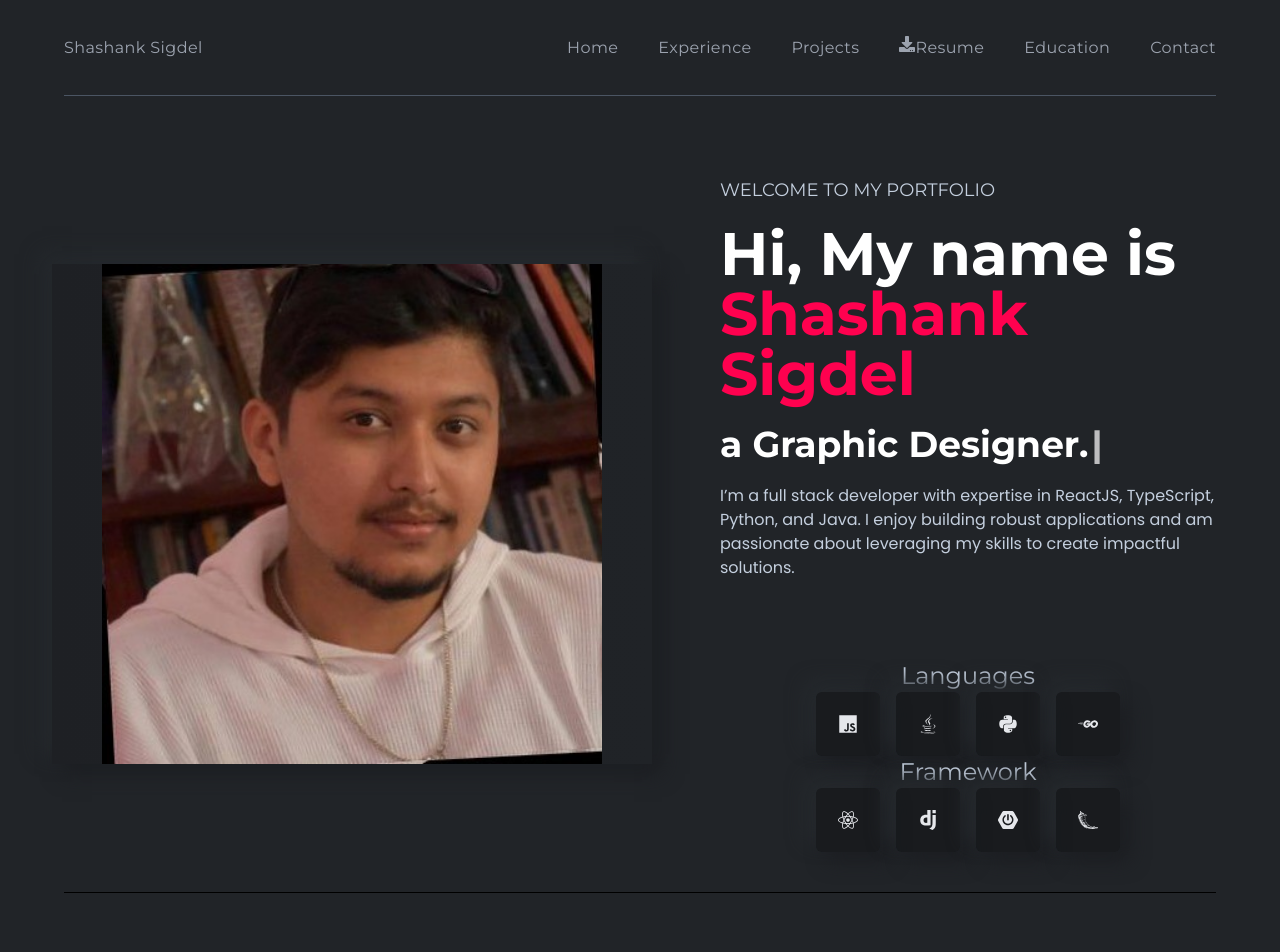
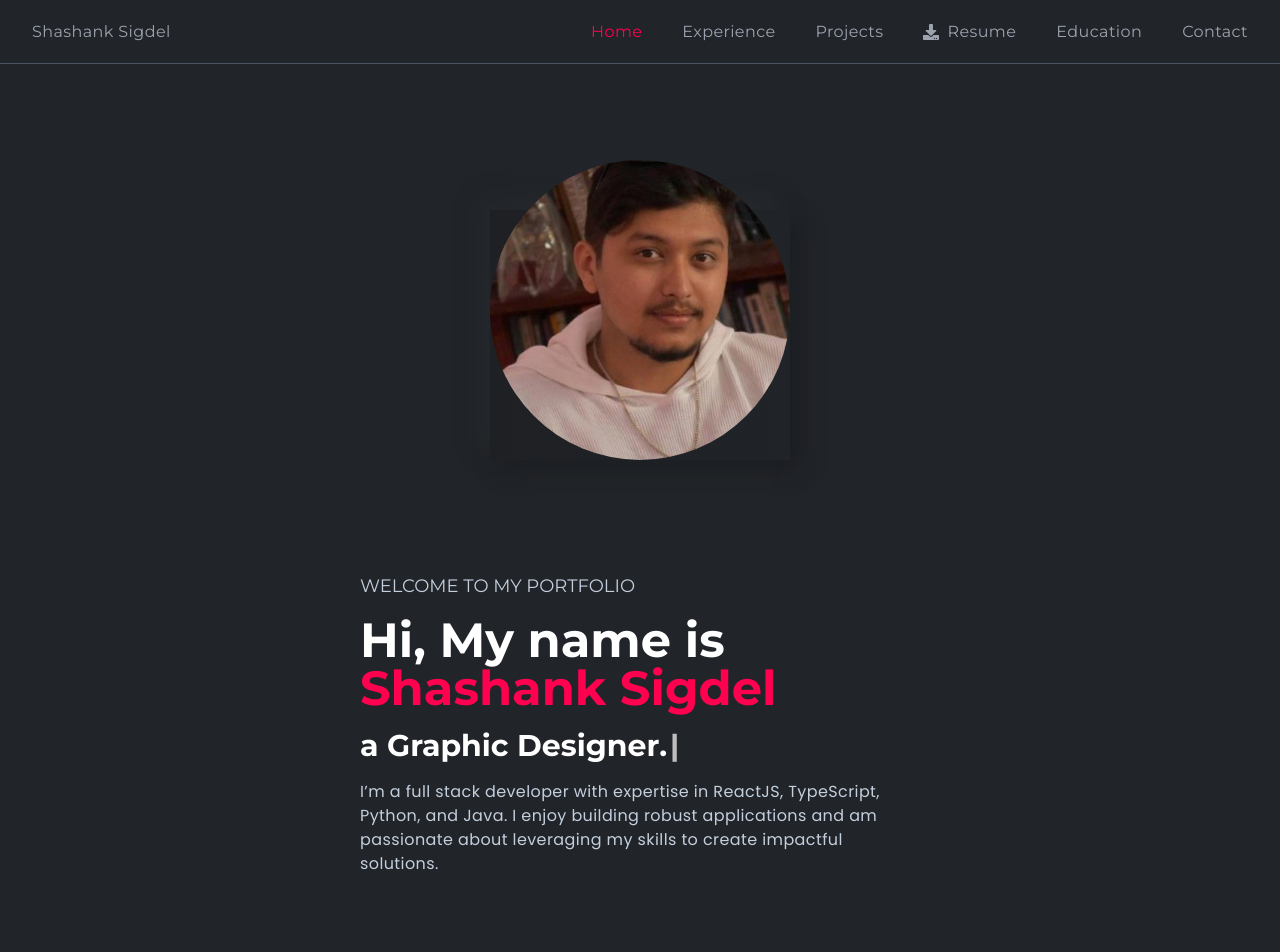
Before and after one commit to shasigdel/portfolio-website, a React (Create React App) app: page / in a window 1280 px wide. Shown: the top 952 px of the page. Built offline with nearby package versions, Linux system fonts and the light colour scheme.

Commit message:
Changes for smaller screen

```diff
--- a/src/App.js
+++ b/src/App.js
@@ -8,8 +8,8 @@ import Education from "./components/education/Education";
 
 function App() {
   return (
-    <div className="w-full h-auto bg-bodyColor text-lightText">
-      <div className="max-w-screen-2xl mx-auto px-16">
+    <div className="w-full h-auto bg-bodyColor text-lightText overflow-x-hidden">
+      <div className="max-w-screen-2xl mx-auto px-4 sm:px-8">
         <Navbar />
         <Home />
         <Experience />
@@ -18,7 +18,7 @@ function App() {
         <Contact />
       </div>
     </div>
-  )
+  );
 }
 
 export default App;
--- a/src/components/education/EducationCard.js
+++ b/src/components/education/EducationCard.js
@@ -2,7 +2,7 @@ import React from 'react'
 
 const EducationCard = ({school,discipline,graduation,degree}) => {
   return (
-    <div className='font-bodyFont'>
+    <div className='font-bodyFont px-16'>
       <ol className="relative border-s border-gray-200 dark:border-gray-700">
     <li className="mb-10 ms-4">
         <div className="absolute w-3 h-3 bg-gray-200 rounded-full mt-1.5 -start-1.5 border border-white dark:border-gray-900 dark:bg-gray-700"></div>
--- a/src/components/home/BannerIcons.js
+++ b/src/components/home/BannerIcons.js
@@ -1,44 +1,45 @@
 import React from 'react';
 import { FaJava, FaJs, FaPython, FaReact } from 'react-icons/fa';
-import {SiGo, SiDjango, SiFlask, SiSpringboot} from 'react-icons/si';
+import { SiGo, SiDjango, SiFlask, SiSpringboot } from 'react-icons/si';
 
 const BannerIcons = () => {
   return (
-    <div>
-      <div className="text-center justify-between">
-        <div>
-          <h1 className='text-center text-2xl'>Languages</h1>
-            <div className="flex flex-wrap items-center justify-center gap-4">
-              <span className="bannerIcon">
+    <div className="flex flex-col items-center gap-10 mt-10">
+      {/* Languages Section */}
+      <div className="text-center w-full">
+        <h1 className="text-2xl font-semibold mb-4">Languages</h1>
+        <div className="flex flex-wrap items-center justify-center gap-4 sm:gap-6">
+          <span className="bannerIcon text-3xl sm:text-5xl">
             <FaJs />
           </span>
-              <span className="bannerIcon">
+          <span className="bannerIcon text-3xl sm:text-5xl">
             <FaJava />
           </span>
-              <span className="bannerIcon">
+          <span className="bannerIcon text-3xl sm:text-5xl">
             <FaPython />
           </span>
-              <span className="bannerIcon">
+          <span className="bannerIcon text-3xl sm:text-5xl">
             <SiGo />
           </span>
         </div>
       </div>
-        <div>
-              <h1 className='text-center text-2xl'>Framework</h1>
-           <div className="flex flex-wrap items-center justify-center gap-4">
-             <span className="bannerIcon">
+
+      {/* Frameworks Section */}
+      <div className="text-center w-full">
+        <h1 className="text-2xl font-semibold mb-4">Frameworks</h1>
+        <div className="flex flex-wrap items-center justify-center gap-4 sm:gap-6">
+          <span className="bannerIcon text-3xl sm:text-5xl">
             <FaReact />
           </span>
-             <span className="bannerIcon">
+          <span className="bannerIcon text-3xl sm:text-5xl">
             <SiDjango />
           </span>
-             <span className="bannerIcon">
+          <span className="bannerIcon text-3xl sm:text-5xl">
             <SiSpringboot />
           </span>
-             <span className="bannerIcon">
+          <span className="bannerIcon text-3xl sm:text-5xl">
             <SiFlask />
           </span>
-           </div>
         </div>
       </div>
     </div>
--- a/src/components/home/Home.js
+++ b/src/components/home/Home.js
@@ -1,18 +1,23 @@
-import React from 'react'
-
-
-import RightBanner from './RightBanner'
-import LeftBanner from './LeftBanner'
+import React from 'react';
+import RightBanner from './RightBanner';
+import LeftBanner from './LeftBanner';
 
 const Home = () => {
-
-
   return (
-    <section id="home"className='w-full pb-10 pt-20 flex items-center font-titleFont border-b-[1px] border-b-black'>
-      <LeftBanner />
-      <RightBanner />
+    <section
+      id="home"
+      className="w-full pb-10 pt-20 flex flex-col items-center font-titleFont border-b-[1px] border-b-black gap-20"
+    >
+      {/* Left Banner with Margin */}
+      <div className="w-full flex justify-center items-center m-4 mt-20">
+        <LeftBanner />
+      </div>
+      {/* Right Banner with Margin */}
+      <div className="w-full flex justify-center items-center m-4"> {/* Added margin */}
+        <RightBanner />
+      </div>
     </section>
-  )
+  );
 }
 
-export default Home
+export default Home;
--- a/src/components/home/LeftBanner.js
+++ b/src/components/home/LeftBanner.js
@@ -1,17 +1,18 @@
-import React from 'react'
-import {contactImage} from '../../assets/index'
+import React from 'react';
+import { contactImage } from '../../assets/index';
 
 const LeftBanner = () => {
   return (
-    <div className='w-1/2 flex justify-center items-center relative'>
+    <div className="w-full sm:w-1/2 flex justify-center items-center relative">
       <img
-        className='w-[500px] h-[500px] z-10'
-      src={contactImage} alt='bannerImg'/>
-      <div className='absolute bottom-0 w-[600px] h-[500px] bg-gradient-to-r from-[#1e2024] to-[#202327] shadow-shadowOne flex justify-center items-center'>
-
+        className="w-[200px] sm:w-[250px] md:w-[300px] h-auto object-cover rounded-full z-10"
+        src={contactImage}
+        alt="bannerImg"
+      />
+      <div className="absolute bottom-0 w-full sm:w-[250px] md:w-[300px] h-[200px] md:h-[250px] bg-gradient-to-r from-[#1e2024] to-[#202327] shadow-shadowOne flex justify-center items-center z-0">
       </div>
     </div>
-  )
-}
+  );
+};
 
-export default LeftBanner
+export default LeftBanner;
--- a/src/components/home/RightBanner.js
+++ b/src/components/home/RightBanner.js
@@ -1,37 +1,34 @@
-import React from 'react'
-import {useTypewriter, Cursor} from 'react-simple-typewriter';
+import React from 'react';
+import { useTypewriter, Cursor } from 'react-simple-typewriter';
 import BannerIcons from './BannerIcons';
 
 const RightBanner = () => {
   const [text] = useTypewriter({
-    words: ["Backend Developer.", "Frontend Developer.", "Graphic Designer.","Software Engineer."],
+    words: ["Backend Developer.", "Frontend Developer.", "Graphic Designer.", "Software Engineer."],
     loop: true,
     typeSpeed: 20,
     deleteSpeed: 10,
     delaySpeed: 2000,
   });
 
-
   return (
-      <div className='w-1/2 flex flex-col gap-20 pl-20'>
-    <div className='flex flex-col gap-5'>
-        <h4 className='text-lg font-normal'> WELCOME TO MY PORTFOLIO</h4>
-        <h1 className='text-6xl font-bold text-white'>Hi, My name is {}
-          <span className='text-designColor capitalize'>Shashank Sigdel</span>
+    <div className="w-full sm:w-1/2 flex flex-col gap-6 sm:gap-8 px-4 sm:px-6"> {/* Reduced padding and gap */}
+      <div className="flex flex-col gap-4">
+        <h4 className="text-lg font-normal">WELCOME TO MY PORTFOLIO</h4>
+        <h1 className="text-3xl sm:text-5xl font-bold text-white">
+          Hi, My name is <span className="text-designColor capitalize">Shashank Sigdel</span>
         </h1>
-        <h2 className='text-4xl font-bold text-white'>
+        <h2 className="text-xl sm:text-3xl font-bold text-white">
           a <span>{text}</span>
-          <Cursor
-            cursorBlinking="false"
-            cursorStyle="|"
-            cursorColor='white'
-          />
+          <Cursor cursorBlinking="false" cursorStyle="|" cursorColor="white" />
         </h2>
-        <p className='text-basse font-bodyFont leading-6 tracking wide'>I’m a full stack developer with expertise in ReactJS, TypeScript, Python, and Java. I enjoy building robust applications and am passionate about leveraging my skills to create impactful solutions.</p>
+        <p className="text-sm sm:text-base font-bodyFont leading-6 tracking-wide">
+          I’m a full stack developer with expertise in ReactJS, TypeScript, Python, and Java. I enjoy building robust applications and am passionate about leveraging my skills to create impactful solutions.
+        </p>
       </div>
       <BannerIcons />
     </div>
-  )
-}
+  );
+};
 
-export default RightBanner
+export default RightBanner;
--- a/src/components/navbar/Navbar.js
+++ b/src/components/navbar/Navbar.js
@@ -1,21 +1,58 @@
-import React from 'react';
+import React, { useState, useEffect } from 'react';
 import { Link } from 'react-scroll';
 import { navLinksdata } from '../../constants';
 import { resume } from '../../assets';
-import { FaDownload } from 'react-icons/fa';
+import { FaDownload, FaBars, FaTimes } from 'react-icons/fa';
 
 const Navbar = () => {
+  const [isOpen, setIsOpen] = useState(false);
+  const [scrolled, setScrolled] = useState(false);
+
+  const toggleMenu = () => {
+    setIsOpen(!isOpen);
+  };
+
+  // Detect scroll to change background of navbar
+  useEffect(() => {
+    const handleScroll = () => {
+      if (window.scrollY > 50) {
+        setScrolled(true);
+      } else {
+        setScrolled(false);
+      }
+    };
+
+    window.addEventListener('scroll', handleScroll);
+
+    return () => {
+      window.removeEventListener('scroll', handleScroll);
+    };
+  }, []);
+
   return (
-    <div className='w-full h-24 sticky top-0 z-50 bg-bodyColor mx-auto flex justify-between items-center font-titleFont border-b-[1px] border-b-gray-600'>
-      <div className='ml-4 sm:ml-0'>
+    <div
+      className={`w-full h-16 fixed top-0 left-0 z-50 flex justify-between items-center font-titleFont border-b-[1px] border-b-gray-600 transition-all duration-300 box-border px-4 sm:px-8 ${
+        scrolled ? 'bg-gray-900 shadow-lg' : 'bg-bodyColor'
+      }`}
+    >
+      <div>
         <p className='text-base font-normal text-gray-400 tracking-wide cursor-pointer
         hover:text-designColor duration-300 flex gap-10 items-center'>
           <span className="block sm:hidden">SS</span>
           <span className="hidden sm:block">Shashank Sigdel</span>
         </p>
       </div>
-      <div>
-        <ul className='flex items-center gap-10'>
+
+      {/* Burger Icon */}
+      <div className="sm:hidden">
+        <button onClick={toggleMenu}>
+          {isOpen ? <FaTimes className="text-xl text-gray-400" /> : <FaBars className="text-xl text-gray-400" />}
+        </button>
+      </div>
+
+      {/* Navbar Links */}
+      <div className={`sm:flex items-center gap-10 ${isOpen ? 'block' : 'hidden'} sm:block`}>
+        <ul className='flex flex-col sm:flex-row items-center gap-10'>
           {navLinksdata.map(({ _id, title, link }) => (
             <li
               className='text-base font-normal text-gray-400 tracking-wide cursor-pointer
@@ -25,18 +62,21 @@ const Navbar = () => {
                 <a
                   href={resume}
                   download="ShashankSigdel-resume.pdf"
-                  className="hover:text-designColor duration-300 flex"
-                ><FaDownload/>
+                  className="hover:text-designColor duration-300 flex items-center gap-2"
+                >
+                  <FaDownload/>
                   {title}
                 </a>
               ) : (
                 <Link
-                  activeClass="active"
+                  activeClass="active" // Ensure this active class is applied
                   to={link}
                   spy={true}
                   smooth={true}
                   offset={-70}
                   duration={500}
+                  onClick={toggleMenu} // Close the menu when clicked
+                  className="cursor-pointer"
                 >
                   {title}
                 </Link>
--- a/src/components/projects/Project.js
+++ b/src/components/projects/Project.js
@@ -7,7 +7,7 @@ const Projects = () => {
   return (
     <section
       id="projects"
-      className="w-full py-20 border-b-[1px] border-b-black"
+      className="w-full py-0 border-b-[1px] border-b-black"
     >
       <div className="flex justify-center items-center text-center">
         <Title
--- a/src/components/projects/ProjectCard.js
+++ b/src/components/projects/ProjectCard.js
@@ -7,7 +7,7 @@ const ProjectCard = ({ title, des, src, gitRepo, website }) => {
     <div className="w-full p-4 xl:px-12 h-auto xl:py-10 rounded-lg shadow-shadowOne flex flex-col bg-gradient-to-r from-bodyColor to-[#202327] group hover:bg-gradient-to-b hover:from-gray-900 hover:gray-900 transition-colors duration-1000">
       <div className="w-full h-[80%] overflow-hidden rounded-lg">
         <img
-          className="w-full h-60 object-cover group-hover:scale-110 duration-300 cursor-pointer"
+          className="w-full h-60 object-cover group-hover:scale-10 duration-300 cursor-pointer"
           src={src}
           alt="src"
         />
```
Also changed, not shown: src/components/contact/Contact.js (+17 -17 lines), src/components/contact/ContactIcon.js (+8 -8 lines), src/components/layouts/Title.js (+5 -6 lines). Lines whose indentation alone changed are shown as unchanged.
